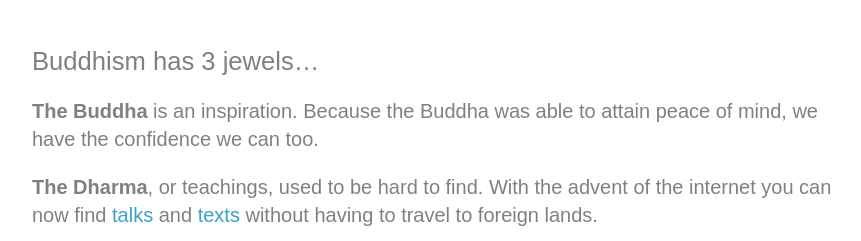
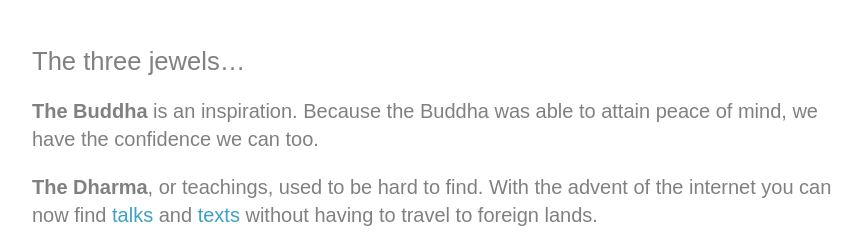
Before and after one commit to StarbucksSangha/StarbucksSangha, a Jekyll site: the page built from info.md, in a window 1280 px wide. Shown: the top 241 px of the page, without its empty margins (208-1069 px from the left). Built offline with Jekyll 4.4.1, drawn with Linux system fonts in a browser that asks for light colours.

Commit message:
Update info.md

```diff
--- a/info.md
+++ b/info.md
@@ -4,7 +4,7 @@ layout: default
 title: StarbucksSangha.NET
 published: True
 ---
-## Buddhism has 3 jewels...
+## The three jewels...
 
 <b>The Buddha</b> is an inspiration. Because the Buddha was able to attain peace of mind, we have the confidence we can too.
 
```
